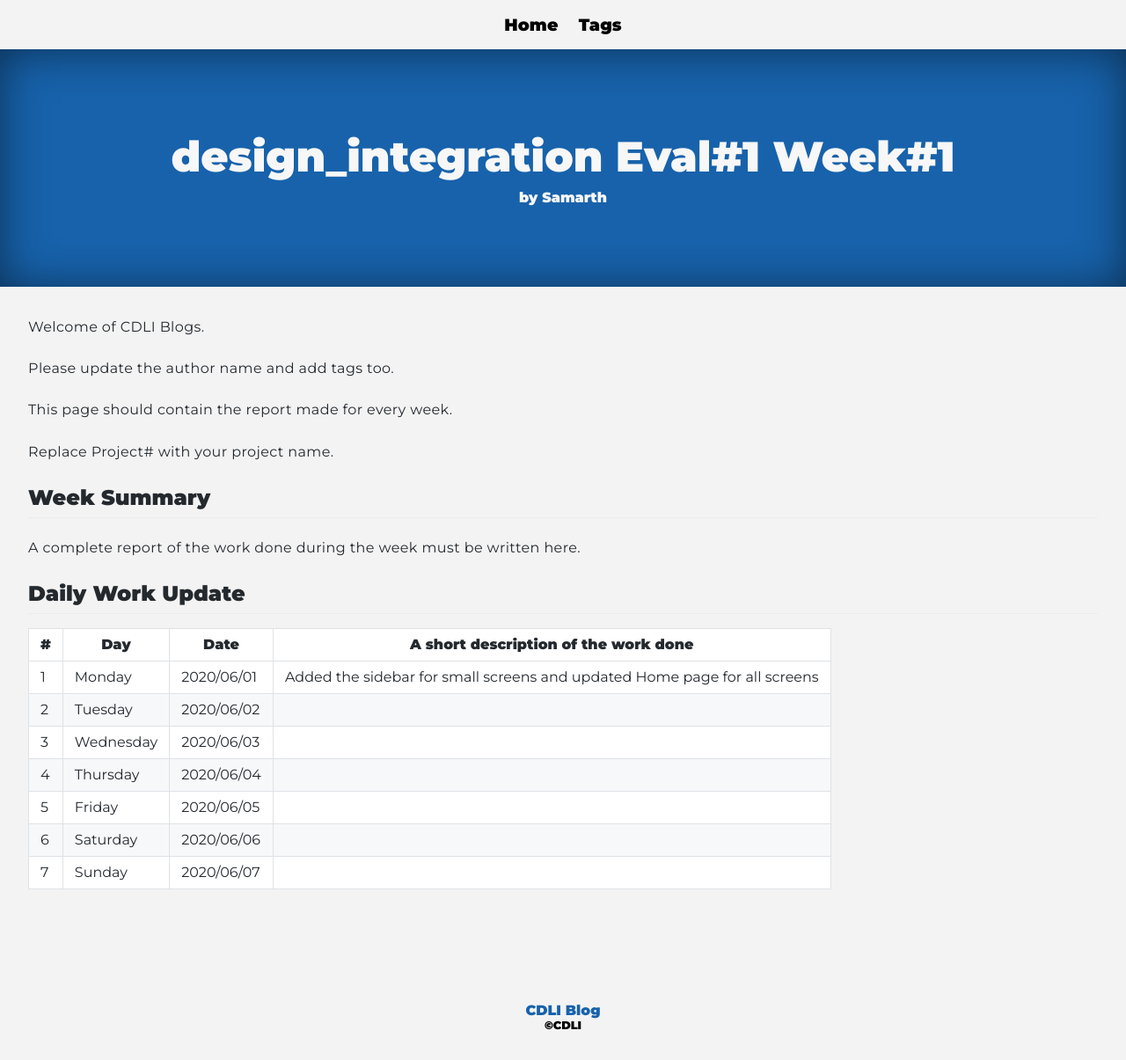
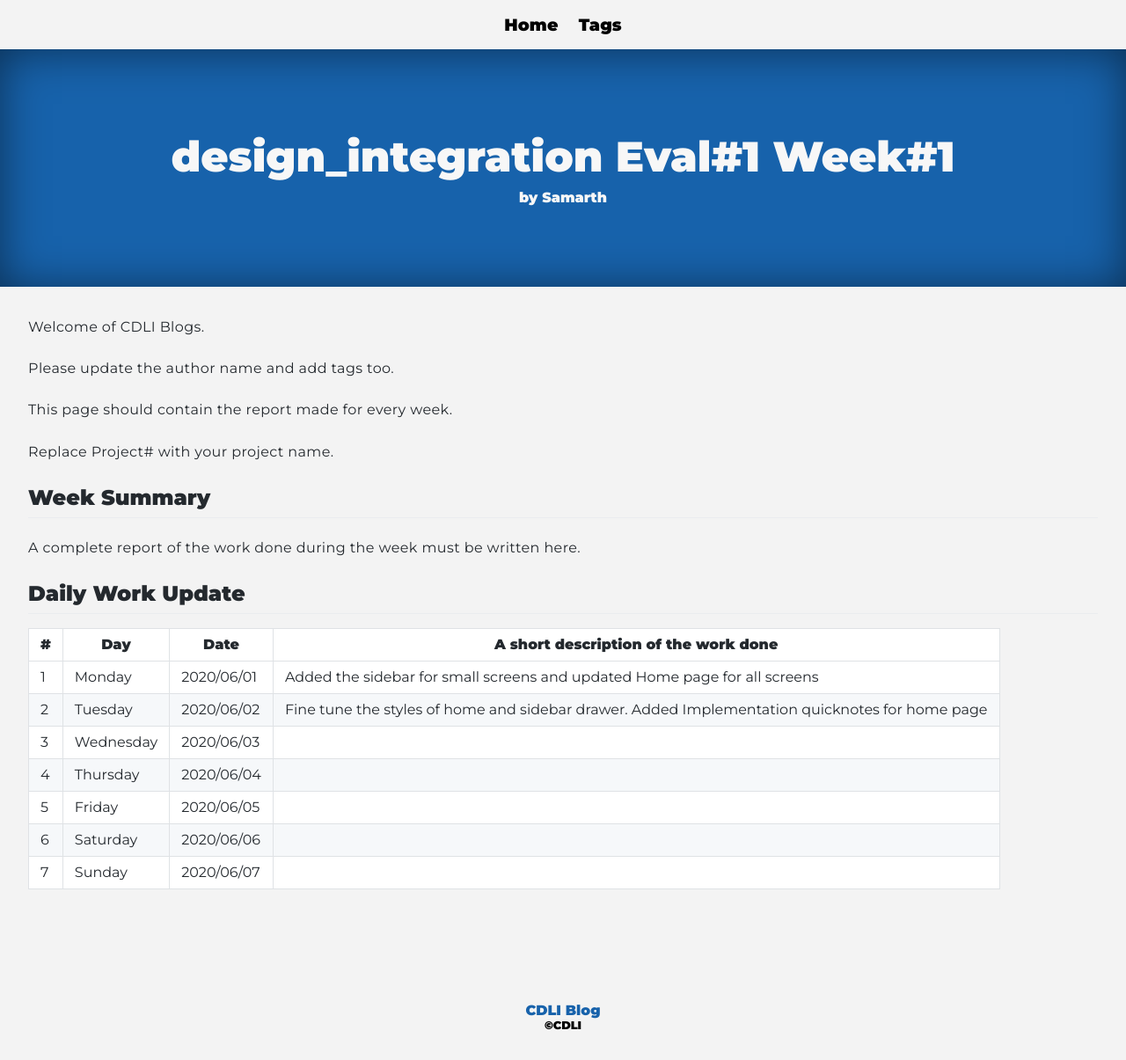
Before and after one commit to cdli-gh/blog, a Jekyll site: the page built from _blog/gsoc20/design_integration/posts/01_week1.md, in a window 1280 px wide. Shown: the whole page at 88% size. Built offline with Jekyll 4.4.1, drawn with Linux system fonts in a browser that asks for light colours; Markdown is read by kramdown in place of the engine named in the settings.

Commit message:
Update 01_week1.md

```diff
--- a/_blog/gsoc20/design_integration/posts/01_week1.md
+++ b/_blog/gsoc20/design_integration/posts/01_week1.md
@@ -22,7 +22,7 @@ A complete report of the work done during the week must be written here.
 |\#|Day|Date|A short description of the work done|
 |---	|---	|---	|---	|
 |1   	| Monday 	|   2020/06/01	| Added the sidebar for small screens and  updated Home page for all screens|
-|2   	| Tuesday  	|   2020/06/02	|   	|
+|2   	| Tuesday  	|   2020/06/02	| Fine tune the styles of home and sidebar drawer. Added Implementation quicknotes for home page|
 |3   	| Wednesday  	|  2020/06/03 	|   	|
 |4   	| Thursday  	|   2020/06/04	|   	|
 |5   	| Friday  	|   2020/06/05	|   	|
```
